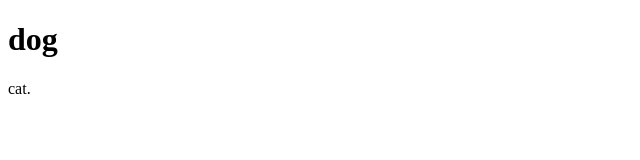
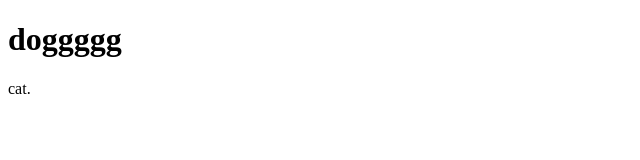
Before and after one commit to mhzLing/MatrixCalculator, a plain HTML site: page index.html in a window 1280 px wide. Shown: the whole page, without its empty margins (0-640 px from the left). Drawn offline with Linux system fonts and the light colour scheme.

Commit message:
Update index.html

```diff
--- a/index.html
+++ b/index.html
@@ -3,7 +3,7 @@
 <title>weeeeeee</title>
 <body>
 
-<h1>dog</h1>
+<h1>doggggg</h1>
 <p>cat.</p>
 
 </body>
```
